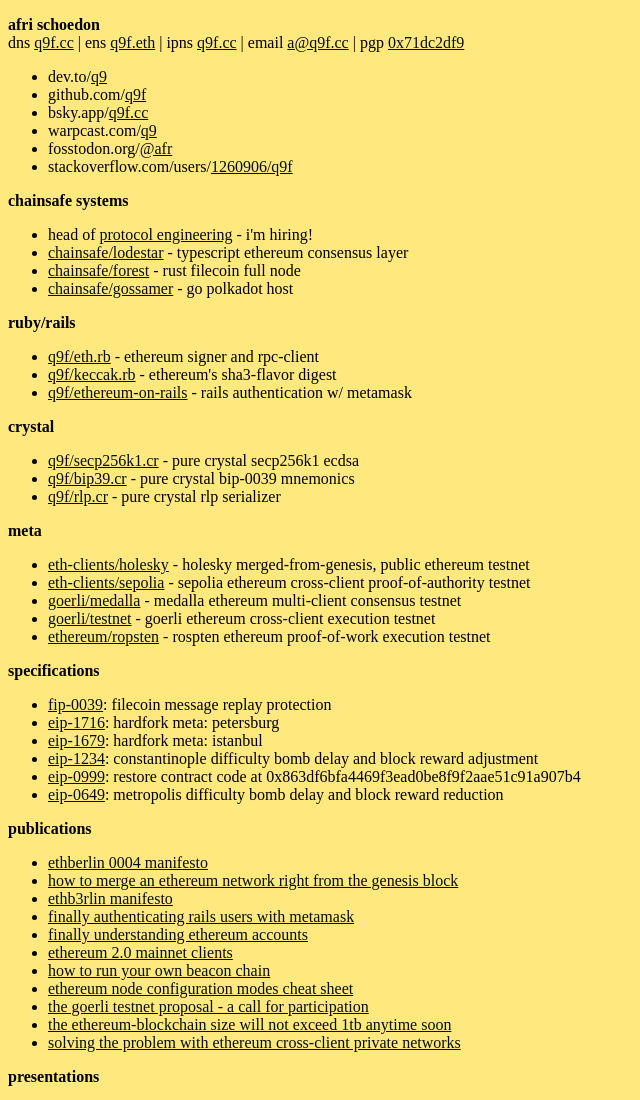
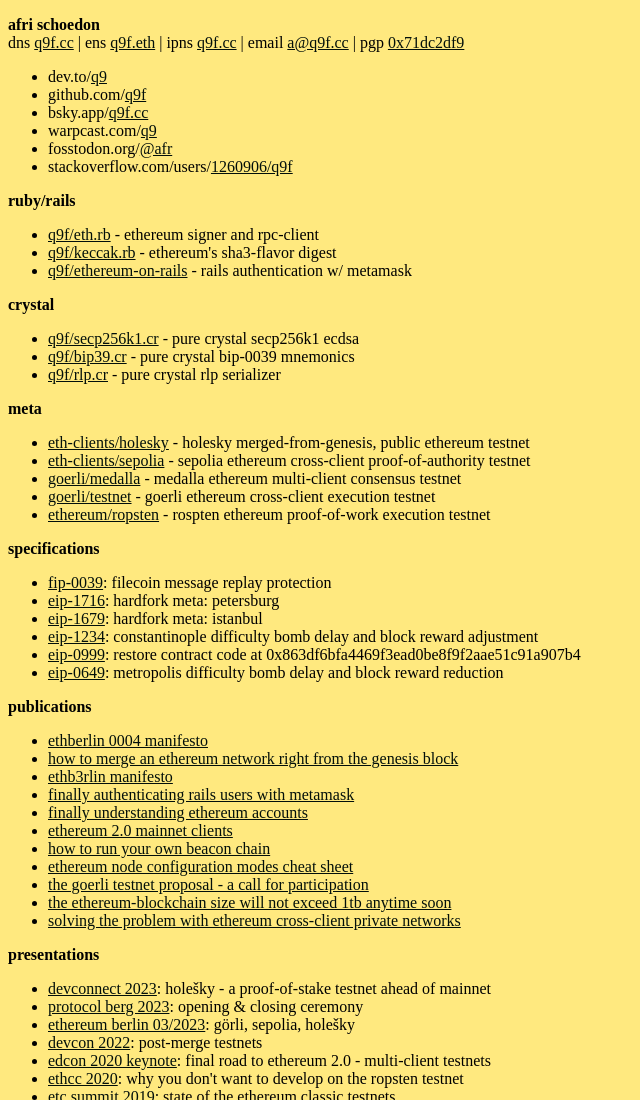
Before and after one commit to q9f/cc, a plain HTML site: page index.html in a window 1280 px wide. Shown: the top 1100 px of the page, without its empty margins (0-640 px from the left). Drawn offline with Linux system fonts and the light colour scheme.

Commit message:
remove chainsafe

```diff
--- a/index.html
+++ b/index.html
@@ -21,14 +21,6 @@ pgp <a href="./0x71dc2df9.asc">0x71dc2df9</a>
 <li>warpcast.com/<a href="https://warpcast.com/q9" target="_blank">q9</a></li>
 <li>fosstodon.org/<a href="https://fosstodon.org/@afr" target="_blank">@afr</a></li>
 <li>stackoverflow.com/users/<a href="https://stackoverflow.com/users/1260906/q9f" target="_blank">1260906/q9f</a></li>
-</ul>
-</p>
-<p><strong>chainsafe systems</strong>
-<ul>
-<li>head of <a target="_blank" href="https://chainsafe.github.io/protocol/">protocol engineering</a> - i'm hiring!</li>
-<li><a target="_blank" href="https://github.com/ChainSafe/lodestar">chainsafe/lodestar</a> - typescript ethereum consensus layer</li>
-<li><a target="_blank" href="https://github.com/ChainSafe/forest">chainsafe/forest</a> - rust filecoin full node</li>
-<li><a target="_blank" href="https://github.com/ChainSafe/gossamer">chainsafe/gossamer</a> - go polkadot host</li>
 </ul>
 </p>
 <p><strong>ruby/rails</strong>
```
